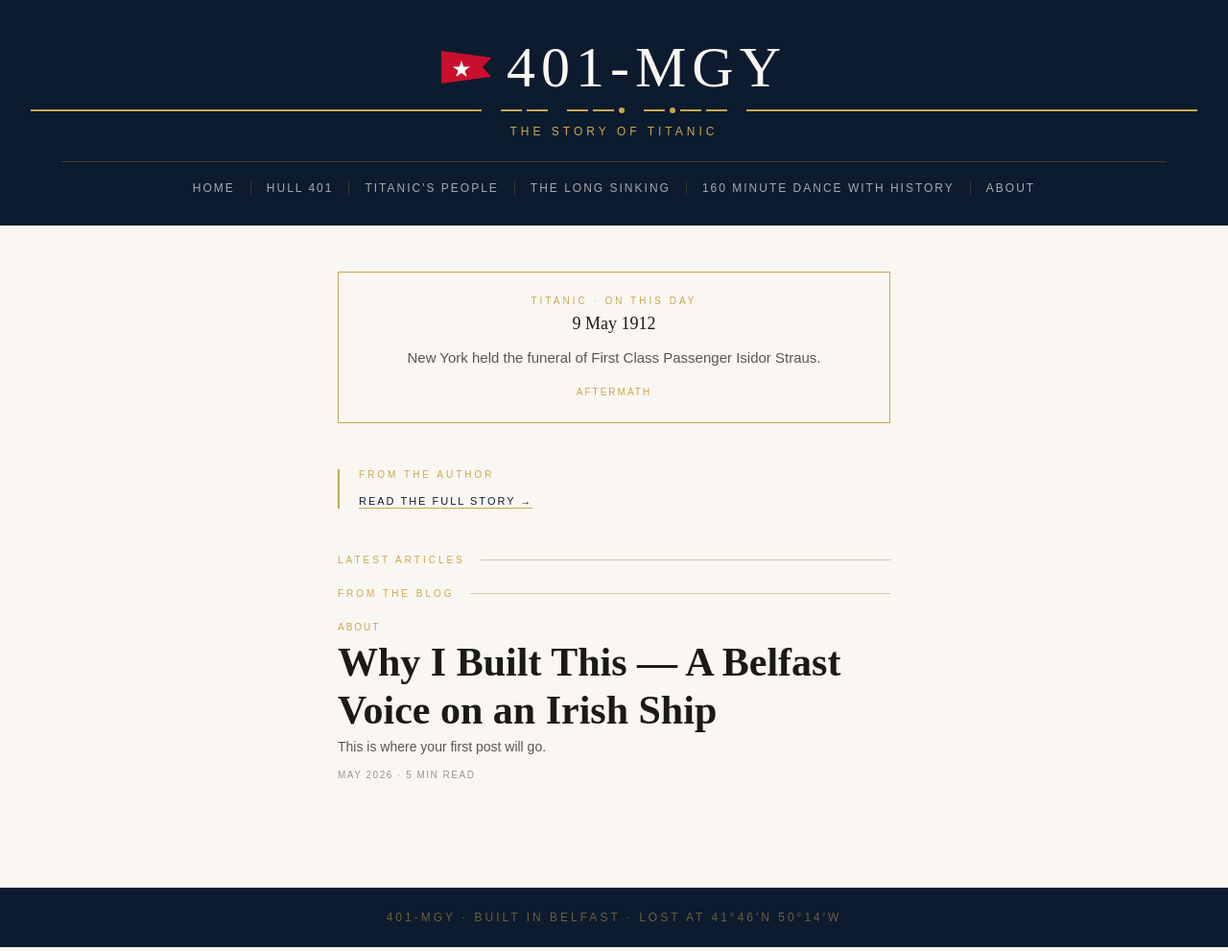
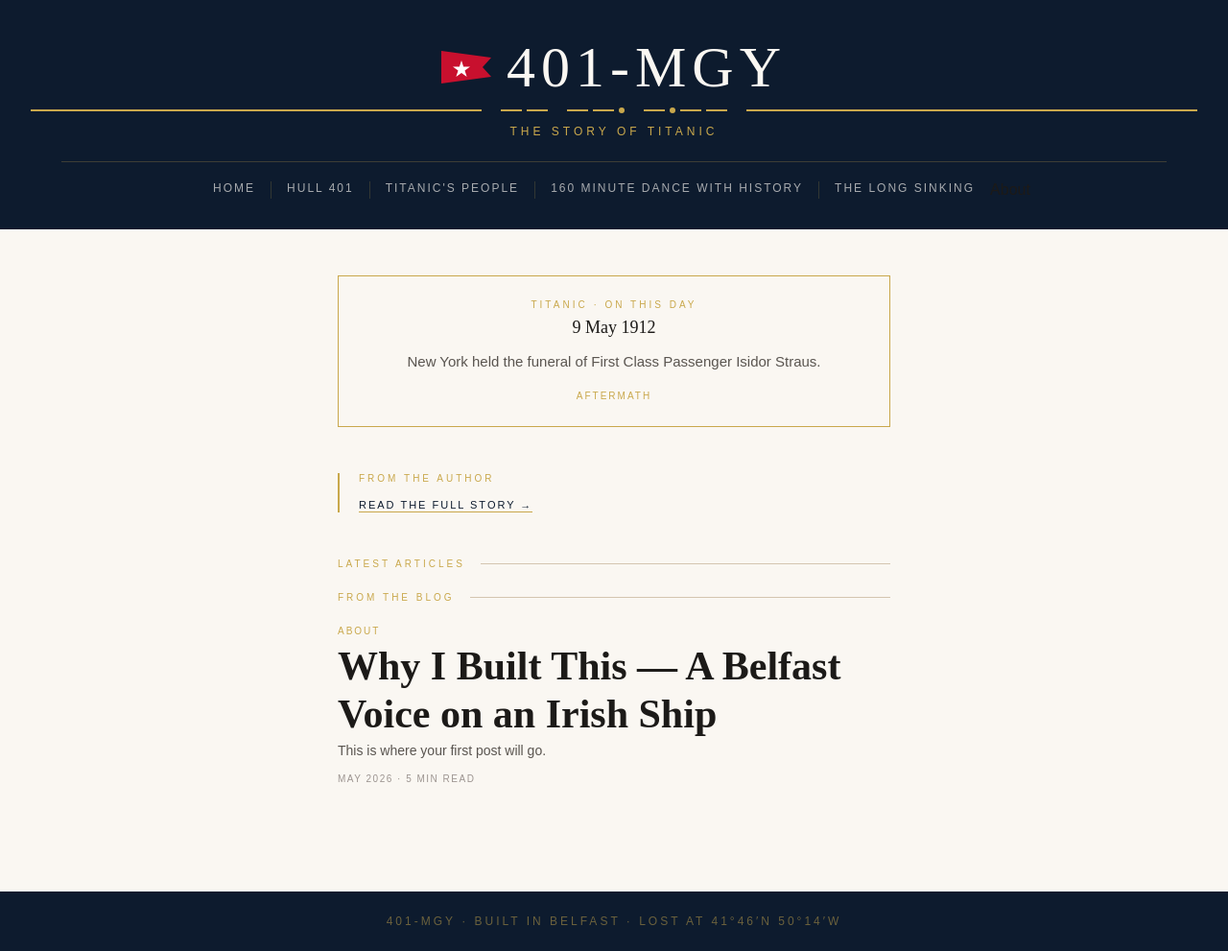
Before and after one commit to rodney1710/401MGY, a Jekyll site: the page built from index.md, in a window 1280 px wide. Shown: the whole page at 96% size. Built offline with Jekyll 4.4.1, drawn with Linux system fonts in a browser that asks for light colours; a style sheet for code colours, icons or effects is not loaded.

```diff
--- a/_layouts/default.html
+++ b/_layouts/default.html
@@ -39,8 +39,8 @@
         <a href="{{ '/' | relative_url }}">Home</a>
         <a href="{{ '/hull-401' | relative_url }}">Hull 401</a>
         <a href="{{ '/titanics-people' | relative_url }}">Titanic's People</a>
-        <a href="{{ '/the-long-sinking' | relative_url }}">The Long Sinking</a>
         <a href="{{ '/160-minute-dance-with-history' | relative_url }}">160 Minute Dance with History</a>
+        <a href="{{ '/the-long-sinking' | relative_url }}">The Long Sinking</a
         <a href="{{ '/about' | relative_url }}">About</a>
       </nav>
     </div>
```
